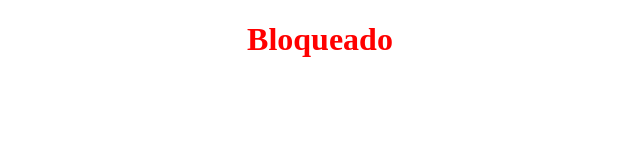
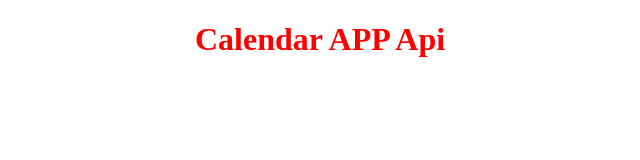
Before and after one commit to SantiagoArteche/calendar-app-api, a website: page public/index.html in a window 1280 px wide. Shown: the whole page, without its empty margins (320-960 px from the left). Drawn offline with Linux system fonts and the light colour scheme.

Commit message:
vercel config

```diff
--- a/public/index.html
+++ b/public/index.html
@@ -3,10 +3,10 @@
 <head>
     <meta charset="UTF-8">
     <meta name="viewport" content="width=device-width, initial-scale=1.0">
-    <title>Demo App</title>
+    <title>Calendar App Api</title>
     <link rel="stylesheet" href="./styles.css">
 </head>
 <body>
-    <h1>Bloqueado</h1>
+    <h1>Calendar APP Api</h1>
 </body>
 </html>
```
Also changed, not shown: vercel.json (added).
